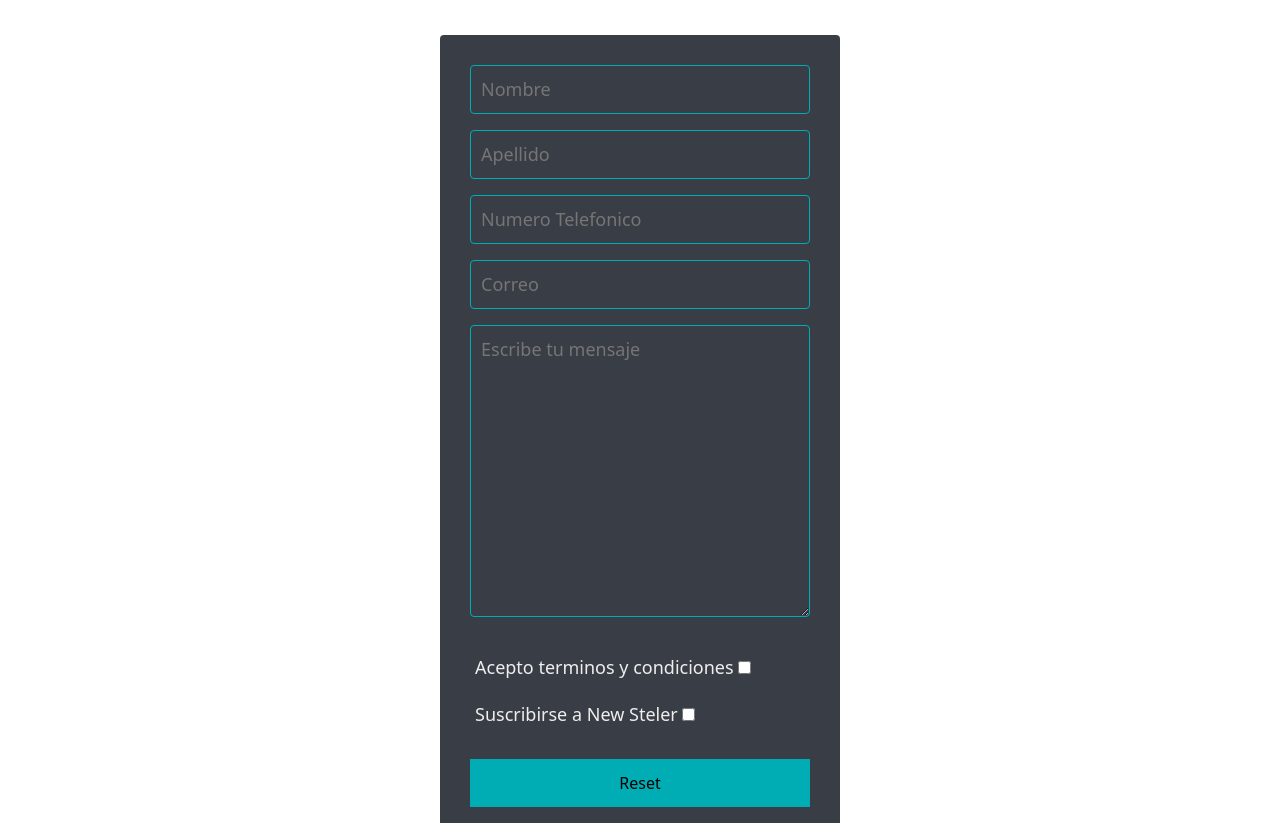
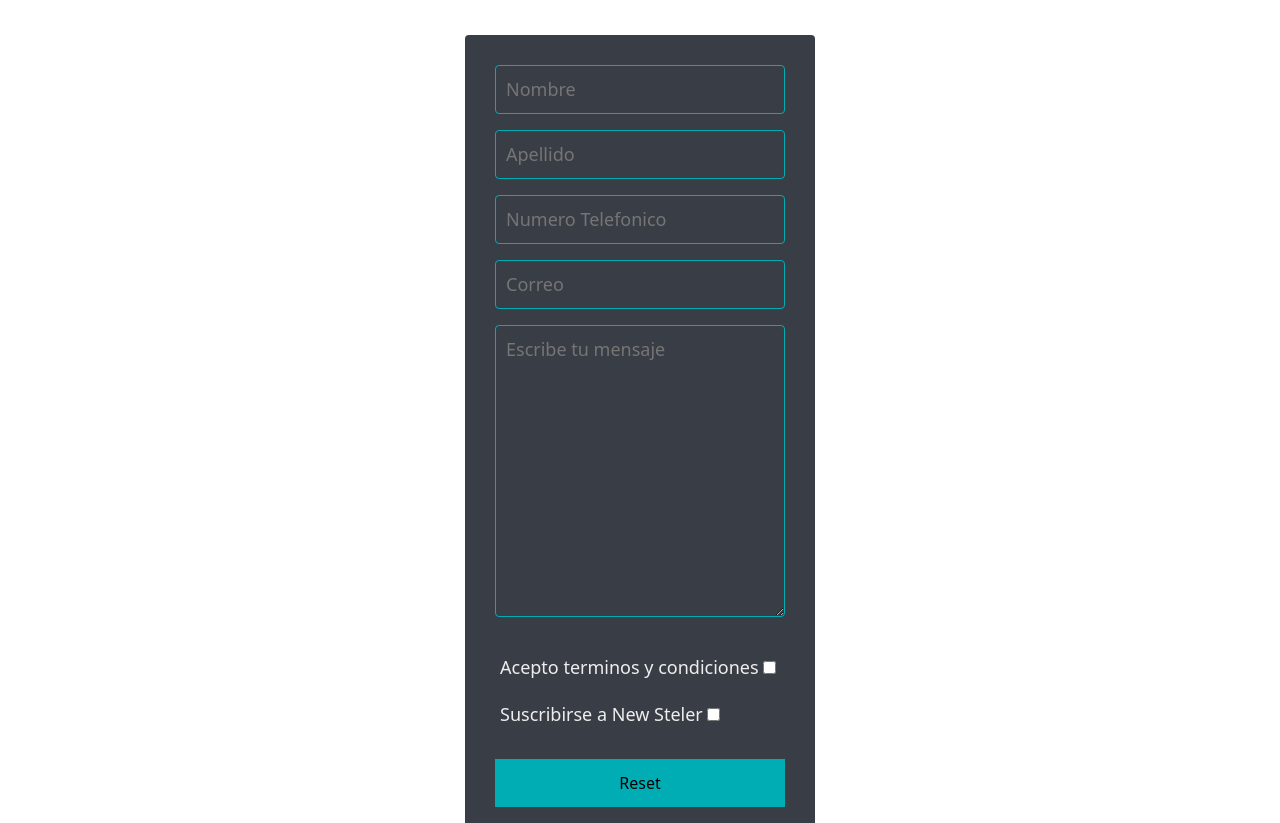
Before and after one commit to josepulidow/coder-final, a website: page pages/contacto.html in a window 1280 px wide. Shown: the part 129-952 px from the top of the page. Drawn offline with nearby package versions, Linux system fonts and the light colour scheme.

Commit message:
Se agregaron variables en el archivo scss y se hizo responsivo el formulario

```diff
--- a/scss/styles.scss
+++ b/scss/styles.scss
@@ -1,3 +1,7 @@
+$primerColor: #00ADB5;
+$segundoColor: #EEEEEE;
+$tercerColor: #393E46;
+
 * {
     margin: 0;
     padding: 0;
@@ -26,7 +30,7 @@ body {
 
 /* Se declara el estilo del footer en todas las paginas */
 .footer {
-    background-color: #00ADB5;
+    background-color: $primerColor;
     padding: 1em 0;
     text-align: center;
     position: absolute;
@@ -66,7 +70,6 @@ body {
 #galeria .col-lg-4 {
     margin: 0 !important;
     padding: 40px;
-
 }
 
 #galeria img {
@@ -77,7 +80,7 @@ body {
 }
 
 #galeria img:hover {
-    border: 10px double #EEEEEE;
+    border: 10px double $segundoColor;
 }
 
 
@@ -90,7 +93,7 @@ body {
 .pregunta {
     margin: 50px;
     padding: 20px;
-    border: solid #393E46;
+    border: solid $tercerColor;
 
     h2 {
         margin: 10px;
@@ -104,36 +107,36 @@ body {
 
 /* El formulario es simple pero es donde mas le meti para que se viera bien, se pusieron bordes, margenes, colores, posicionamiento, etc, */
 .formulario {
-    width: 400px;
-    background-color: #393E46;
+    width: 350px;
+    background-color: $tercerColor;
     padding: 30px;
     margin: auto;
     margin-top: 40px;
     margin-bottom: 100px;
     border-radius: 4px;
-    color: #EEEEEE;
+    color: $segundoColor;
 }
 
 .datos {
     width: 100%;
-    background-color: #393E46;
+    background-color: $tercerColor;
     padding: 10px;
     border-radius: 4px;
     margin-bottom: 16px;
-    border: 1px solid #00ADB5;
+    border: 1px solid $primerColor;
     font-size: 18px;
-    color: #EEEEEE;
+    color: $segundoColor;
 }
 
 .formulario textarea {
     width: 100%;
-    background-color: #393E46;
+    background-color: $tercerColor;
     padding: 10px;
     border-radius: 4px;
     margin-bottom: 16px;
-    border: 1px solid #00ADB5;
+    border: 1px solid $primerColor;
     font-size: 18px;
-    color: #EEEEEE;
+    color: $segundoColor;
 }
 
 .checkbox {
@@ -141,12 +144,12 @@ body {
     margin-top: 10px;
     margin-bottom: 10px;
     font-size: 18px;
-    color: #EEEEEE;
+    color: $segundoColor;
 }
 
 .botones {
     width: 100%;
-    background-color: #00ADB5;
+    background-color: $primerColor;
     border: none;
     padding: 12px;
     margin: 16px 0;
```
Also changed, not shown: css/styles.css, 1 other file.
